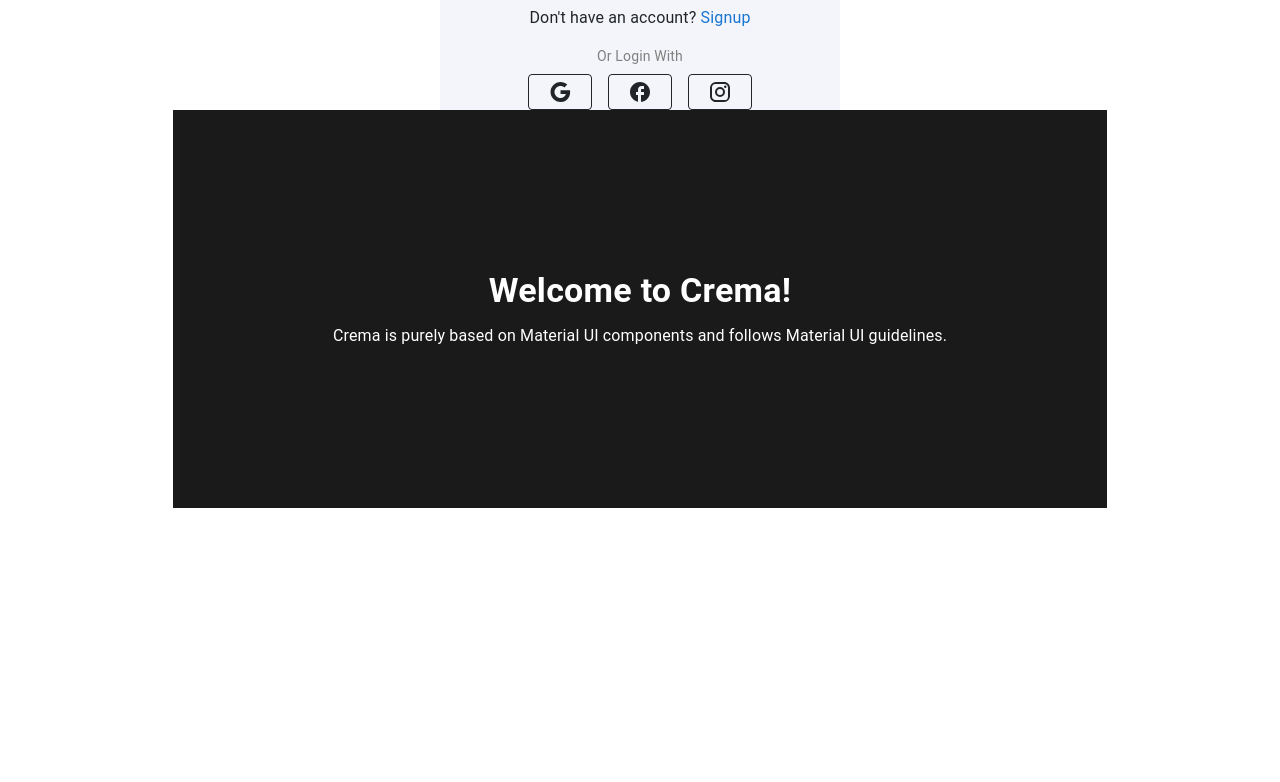
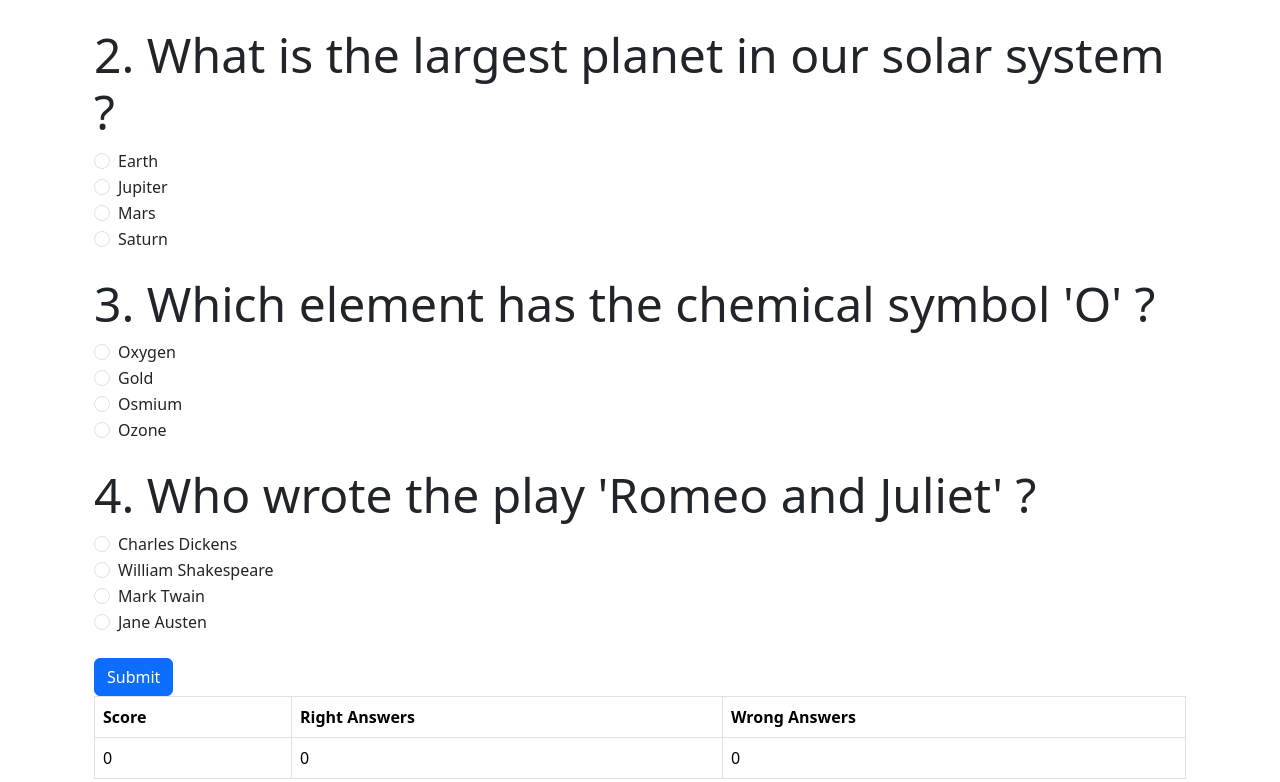
Before and after one commit to bilalansaridev/my_app, a React (Create React App) app: page / in a window 1280 px wide. Shown: the part 358-1140 px from the top of the page. Built offline with nearby package versions, Linux system fonts and the light colour scheme.

Commit message:
Quiz using array

```diff
--- /dev/null
+++ b/src/Component/Mui/ToDolistNew.jsx
@@ -0,0 +1,183 @@
+import { useState } from "react";
+
+export default function ToDolistNew() {
+
+    // Radio Button ki States
+    var [Radio_ki_value, setRadio_ki_value] = useState({});
+
+
+    // Marks
+    var [score, setScore] = useState(0);
+    var [rightAns, setrightAns] = useState(0);
+    var [wrongAns, setwrongAns] = useState(0);
+
+    var Question_Array = [
+        {
+            question: "Who's the Founder of Pakistan ?",
+            options: ["Shahrukh Khan", "Peshawar Khan", "Quaid e Azam", "Gandhi"],
+            correct: "Quaid e Azam",
+            no: 1
+        },
+        {
+            question: "What is the largest planet in our solar system ?",
+            options: ["Earth", "Jupiter", "Mars", "Saturn"],
+            correct: "Jupiter",
+            no: 2
+        },
+        {
+            question: "Which element has the chemical symbol 'O' ?",
+            options: ["Oxygen", "Gold", "Osmium", "Ozone"],
+            correct: "Oxygen",
+            no: 3
+        },
+        {
+            question: "Who wrote the play 'Romeo and Juliet' ?",
+            options: ["Charles Dickens", "William Shakespeare", "Mark Twain", "Jane Austen"],
+            correct: "William Shakespeare",
+            no: 4
+        }
+
+    ]
+
+
+
+    // // Ghalat Question ki Styling
+    // var [Sque1, setSQue1] = useState({});
+    // var [Sque2, setSQue2] = useState({});
+    // var [Sque3, setSQue3] = useState({});
+    // var [Sque4, setSQue4] = useState({});
+    // var [Sque5, setSQue5] = useState({});
+
+
+    function Value_Get_Radio(ques ,va) {
+        setRadio_ki_value((a)=>({
+            ...a,
+            [ques]:va
+        }))
+    }
+
+    function Quiz_app(e) {
+        e.preventDefault();
+
+        Question_Array.map((a)=>{
+            if(Radio_ki_value[a.no] === a.correct){
+                score += 5;
+                rightAns++;
+            }
+         else {
+            wrongAns++;
+            // setSQue5({ color: "red" });
+
+        }
+        })
+
+        setScore(score);
+        setrightAns(rightAns);
+        setwrongAns(wrongAns);
+        console.log(Radio_ki_value);
+
+    }
+
+
+
+
+    // function Quiz_logic(e) {
+    //     e.preventDefault();
+
+
+
+    //     if (question5 === "b") {
+    //         score += 5;
+    //         rightAns++;
+    //     } else {
+    //         wrongAns++;
+    //         setSQue5({ color: "red" });
+
+    //     }
+
+    //     setScore(score);
+    //     setrightAns(rightAns);
+    //     setwrongAns(wrongAns);
+
+
+    // }
+
+
+    // var progreebar = (score * 100) / 25;
+    // var progess_bar_style = progreebar === 100 ? "progress-bar progress-bar-striped bg-success" :
+    //     progreebar === 80 ? "progress-bar progress-bar-striped bg-warning" :
+    //         progreebar === 60 ? "progress-bar progress-bar-striped bg-secondary" :
+    //             progreebar === 40 ? "progress-bar progress-bar-striped bg-dark" : "progress-bar progress-bar-striped bg-danger";
+
+
+
+
+    // function Count_of_Attempted_Questions() {
+    //     return [Question_Array.map((a)=>(Radio_ki_value[a.no] ))].filter((x) => x != "").length
+    // }
+
+    // var Attempted_question_progress_bar = (Count_of_Attempted_Questions() * 100) / 5;
+    // console.log(Attempted_question_progress_bar)
+
+
+
+    return (
+        <>
+            <div class="container mt-5">
+                <div class="row justify-content-center mx-auto align-items-center">
+                    <h1 class="text-center display-1 mb-4">Quiz</h1>
+                    <div className="col-12 ">
+                        <form id="quizForm" onSubmit={Quiz_app}>
+
+                            {Question_Array.map((ques) => (
+
+                                <div class="form-group mb-4">
+                                    <h5 className="display-5" >{ques.no}. {ques.question}</h5>
+                                    {ques.options.map((o,i)=>(
+                                        <div class="form-check">
+                                        <input class="form-check-input" type="radio" name={`q${ques.no}`} id={`q${ques.no}-${i}`} value={o} onChange={(e)=>{Value_Get_Radio(ques.no,o)}} checked={Radio_ki_value[ques.no] === o} />
+                                        <label class="form-check-label" for={`q${ques.no}-${i}`} >{o}</label>
+                                    </div>
+                                    ))}
+                                </div>
+
+                            ))}
+
+
+
+                            <button type="submit" class="btn btn-primary text-center">Submit</button>
+
+                            <table className="table table-bordered">
+                                <thead>
+                                    <tr>
+                                        <th>Score</th>
+                                        <th>Right Answers</th>
+                                        <th>Wrong Answers</th>
+                                        {/* <th>Per %</th> */}
+                                    </tr>
+                                </thead>
+                                <tbody>
+                                    <tr>
+                                        <td>{score}</td>
+                                        <td>{rightAns}</td>
+                                        <td>{wrongAns}</td>
+                                        {/* <td>{progreebar} %</td> */}
+                                    </tr>
+                                </tbody>
+                            </table>
+
+                            {/* <div class="progress" role="progressbar" aria-label="Default striped example" aria-valuenow={progreebar} aria-valuemin="0" aria-valuemax="100">
+                                <div className={progess_bar_style} style={{ width: `${progreebar}%` }}>{progreebar} %</div>
+                        </div>*/}
+                        </form>
+                        {/*
+                        <h3 className="text-center">Questions Attempted</h3>
+                        <div class="my-3 progress" role="progressbar" aria-label="Default striped example" aria-valuenow={Attempted_question_progress_bar} aria-valuemin="0" aria-valuemax="100">
+                            <div class="progress-bar progress-bar-striped" style={{ width: `${Attempted_question_progress_bar}%` }}>{Attempted_question_progress_bar}%</div>
+                        </div> */}
+                    </div>
+                </div>
+            </div>
+        </>
+    );
+}
--- a/src/index.js
+++ b/src/index.js
@@ -20,9 +20,11 @@ import reportWebVitals from './reportWebVitals';
 //import MovieTicket from './Component/MovieTicket';
 //import ButtonUsage from './Component/Mui/ButtonUsage';
 //import BottomNavi from './Component/Mui/BottomNavi';
-//import ToDolist from './Component/Mui/ToDolist';
-import LoginUi from './Component/Mui/LoginUi';
-import CustomerTable from './Component/Mui/CustomerTable';
+// import ToDolist from './Component/Mui/ToDolist';
+// import LoginUi from './Component/Mui/LoginUi';
+// import CustomerTable from './Component/Mui/CustomerTable';
+import ToDolistNew from './Component/Mui/ToDolistNew';
+
 
 
 
@@ -63,7 +65,7 @@ root.render(
 {/* <BottomNavi/> */}
 {/* <ButtonUsage/> */}
  {/* <ToDolist/>  */}
- <LoginUi/>
+ {/* <LoginUi/>
 <br></br>
 <br></br>
 <br></br>
@@ -86,7 +88,8 @@ root.render(
 <br></br>
 <br></br>
 <br></br>
- <CustomerTable/>
+ <CustomerTable/> */}
+ <ToDolistNew/>
 
 
 
```
Also changed, not shown: src/Component/Mui/ToDolist.jsx (+2 -21 lines).
